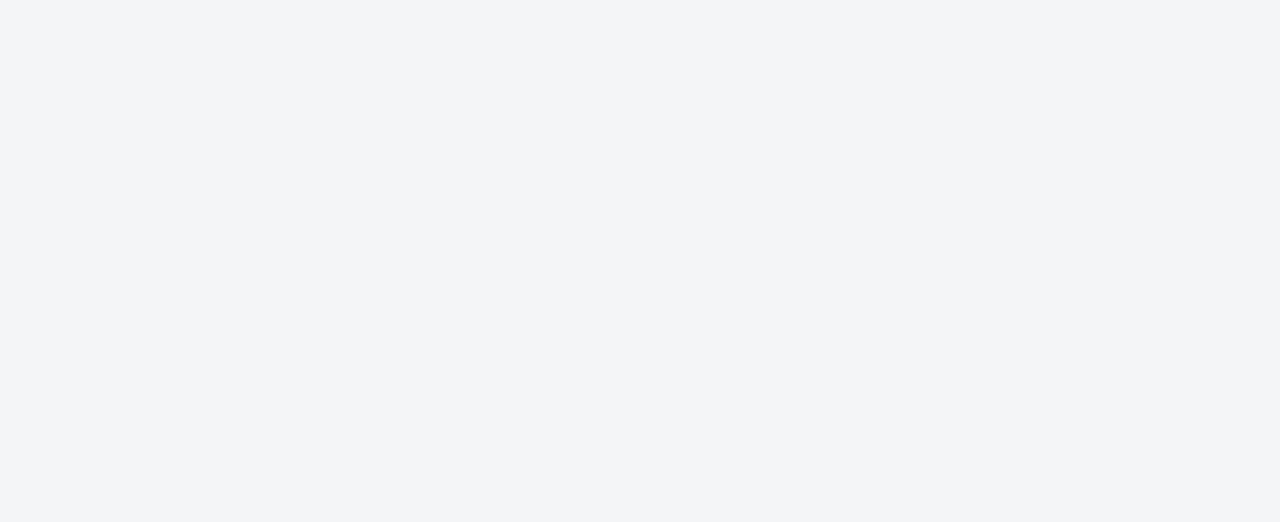
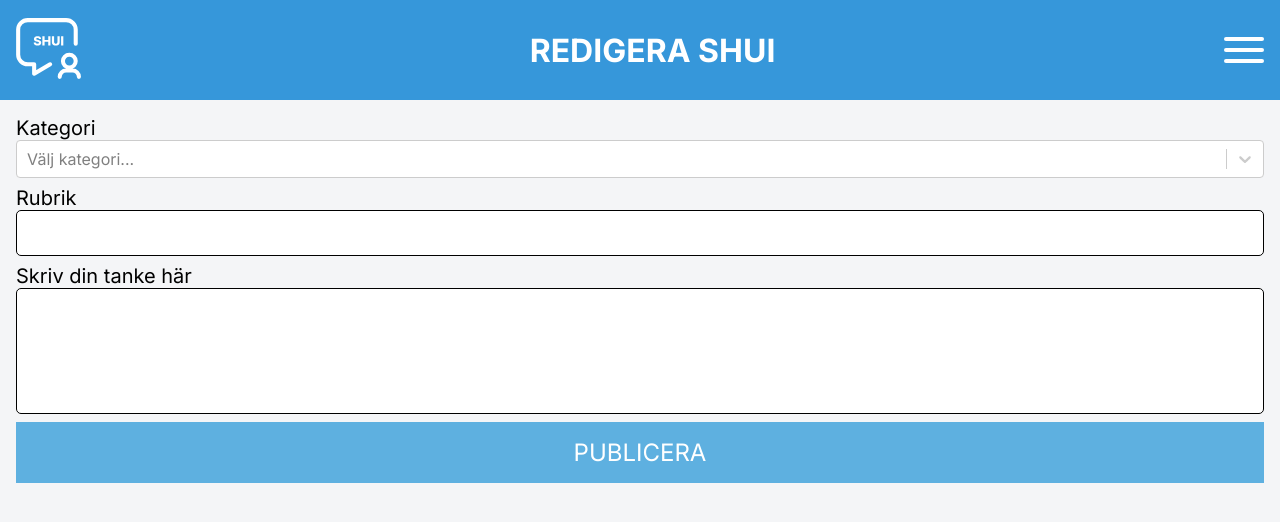
Before and after one commit to lammai442/shui-message-board-app, a React (Vite) app in the folder shui-frontend/: page /edit-message in a window 1280 px wide. Before the commit this address had no page. Shown: the top 522 px of the page. Built offline with nearby package versions, Linux system fonts and the light colour scheme; sample sign-in values are in the browser's storage.

Commit message:
Destructed messageform

```diff
--- a/shui-frontend/src/App.jsx
+++ b/shui-frontend/src/App.jsx
@@ -6,6 +6,7 @@ import ShowMsg from './components/ShowMsg/ShowMsg';
 import ProfilePage from './pages/ProfilePage/ProfilePage';
 import MessagePage from './pages/MessagePage/MessagePage';
 import ShuiMessagePage from './pages/ShuiMessagePage/ShuiMessagePage';
+import EditMessagePage from './pages/EditMessagePage/EditMessagePage';
 
 function App() {
 	return (
@@ -18,6 +19,7 @@ function App() {
 					<Route path='/profile' element={<ProfilePage />} />
 					<Route path='/messages' element={<MessagePage />} />
 					<Route path='/shuimessage' element={<ShuiMessagePage />} />
+					<Route path='/edit-message' element={<EditMessagePage />} />
 				</Route>
 			</Routes>
 			<ShowMsg />
--- /dev/null
+++ b/shui-frontend/src/components/MessageForm/MessageForm.jsx
@@ -0,0 +1,126 @@
+import './MessageForm.css';
+import Button from '../../components/Button/Button';
+import { useRef } from 'react';
+import { validateMessage } from '../../utils/validators';
+import Select from 'react-select';
+import { useState } from 'react';
+import { useAuthStore } from '../../stores/useAuthStore';
+import { postMessage } from '../../api/message';
+import { useMessageStore } from '../../stores/useMessageStore';
+import Loading from '../../components/Loading/Loading';
+import { categoriesValues } from '../../data/data.js';
+import { useNavigate } from 'react-router-dom';
+import BackButton from '../../components/BackButton/BackButton.jsx';
+import { useEffect } from 'react';
+export function MessageForm() {
+	const [selectedCategory, setSelectedCategory] = useState(null);
+	const [title, setTitle] = useState('');
+	const [message, setMessage] = useState('');
+	const [errorFormMsg, setErrorFormMsg] = useState(null);
+	const [loading, setLoading] = useState(false);
+	const navigate = useNavigate();
+	const showMsg = useMessageStore((state) => state.showMsg);
+	const titleRef = useRef();
+	const messageRef = useRef();
+	const user = useAuthStore((state) => state.user);
+
+	useEffect(() => {
+		if (selectedCategory) {
+			setErrorFormMsg(null);
+		}
+	}, [selectedCategory]);
+
+	const handleSubmit = async (e) => {
+		e.preventDefault();
+		setErrorFormMsg(null);
+
+		if (!selectedCategory)
+			return setErrorFormMsg('Du måste välja en kategori');
+
+		const validMessage = validateMessage(
+			titleRef.current.value,
+			messageRef.current.value
+		);
+
+		if (validMessage !== null) {
+			setErrorFormMsg(validMessage);
+		} else {
+			setLoading(true);
+			const response = await postMessage(
+				{
+					username: user.username,
+					avatar: user.avatar,
+					category: selectedCategory.value,
+					title: title,
+					message: message,
+				},
+				user.token
+			);
+			setLoading(false);
+
+			if (response.data.message === 'Token is invalid') {
+				return showMsg(
+					`Du har varit inaktiv för länge och behöver logga in igen`,
+					false,
+					() => navigate('/auth')
+				);
+			}
+			if (response.status !== 201) {
+				return setErrorFormMsg(response.data.message);
+			}
+
+			if (response.status === 201) {
+				setTitle('');
+				setMessage('');
+				return showMsg('Ditt meddelande är publicerad', true);
+			}
+		}
+	};
+
+	return (
+		<form className='form__shui-msg' onSubmit={handleSubmit}>
+			<label className='form__label'>
+				Kategori
+				<Select
+					options={categoriesValues}
+					value={selectedCategory}
+					onChange={setSelectedCategory}
+					placeholder='Välj kategori...'
+					styles={{
+						control: (provided) => ({
+							...provided,
+							fontSize: '1rem',
+							color: '#ffffff',
+						}),
+					}}
+				/>
+			</label>
+			<label className='form__label'>
+				Rubrik
+				<input
+					type='text'
+					className='form__inputs'
+					ref={titleRef}
+					value={title}
+					onChange={(e) => setTitle(e.target.value)}
+				/>
+			</label>
+			<label className='form__label'>
+				Skriv din tanke här
+				<textarea
+					type='text'
+					value={message}
+					onChange={(e) => setMessage(e.target.value)}
+					ref={messageRef}
+					rows='5'
+					className='form__inputs'></textarea>
+			</label>
+			{errorFormMsg && <p className='error_msg'>{errorFormMsg}</p>}
+			<Button className={'btn__form'} type={'submit'}>
+				PUBLICERA
+			</Button>
+		</form>
+	);
+}
+
+export default MessageForm;
--- a/shui-frontend/src/components/ShuiMessages/ShuiMessages.jsx
+++ b/shui-frontend/src/components/ShuiMessages/ShuiMessages.jsx
@@ -137,7 +137,11 @@ function ShuiMessages({ messages, user, loading }) {
 							<p className='shui-msg__text'>{message.Message}</p>
 							{isOwnMessage && (
 								<section className='shui-msg__edit-box'>
-									<Button className={'shui-msg__edit-btn'}>
+									<Button
+										className={'shui-msg__edit-btn'}
+										onClick={() =>
+											navigate('/edit-message')
+										}>
 										Redigera
 									</Button>
 									<Button
--- /dev/null
+++ b/shui-frontend/src/pages/EditMessagePage/EditMessagePage.jsx
@@ -0,0 +1,15 @@
+import Header from '../../components/Header/Header';
+import MessageForm from '../../components/MessageForm/MessageForm';
+
+function EditMessagePage() {
+	return (
+		<div>
+			<Header title={'REDIGERA SHUI'}></Header>
+			<main className='main__wrapper'>
+				<MessageForm />
+			</main>
+		</div>
+	);
+}
+
+export default EditMessagePage;
```
Also changed, not shown: shui-frontend/src/components/MessageForm/MessageForm.css (added), shui-frontend/src/pages/EditMessagePage/EditMessagePage.css (added).
